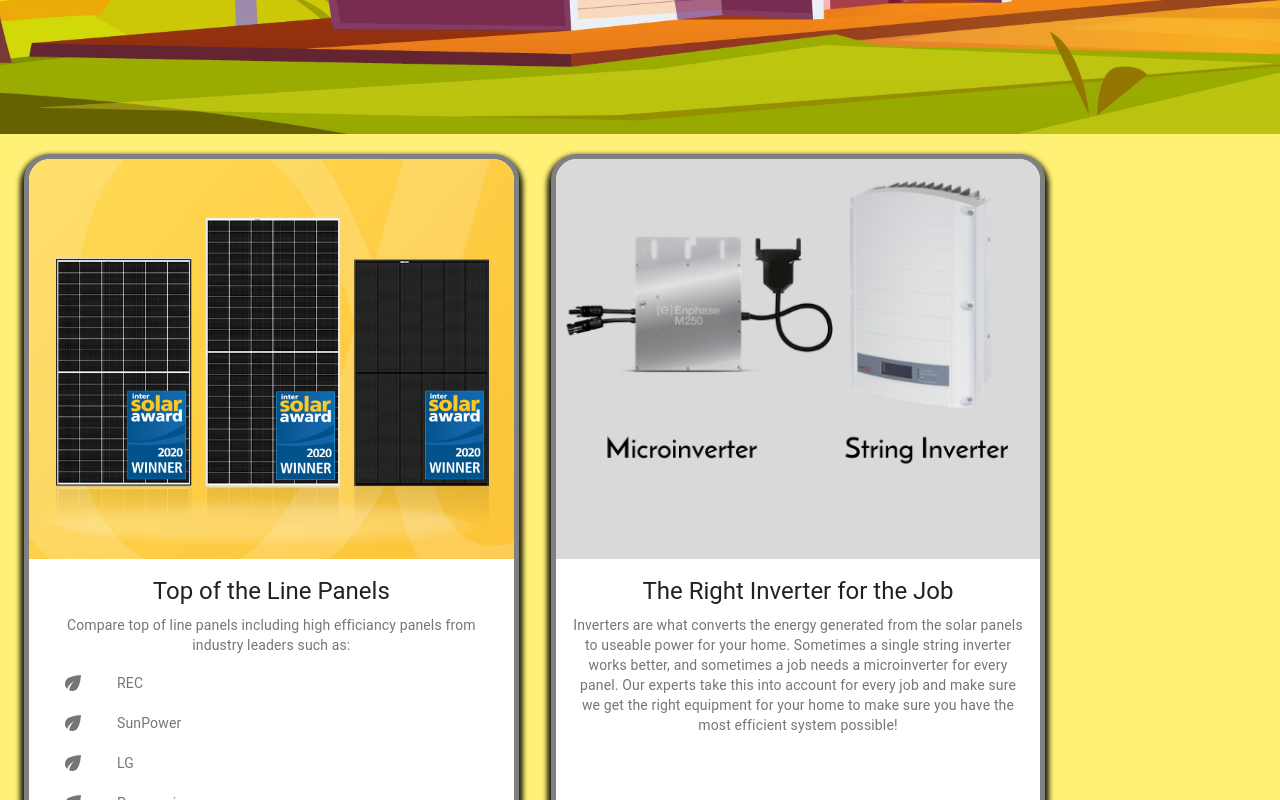
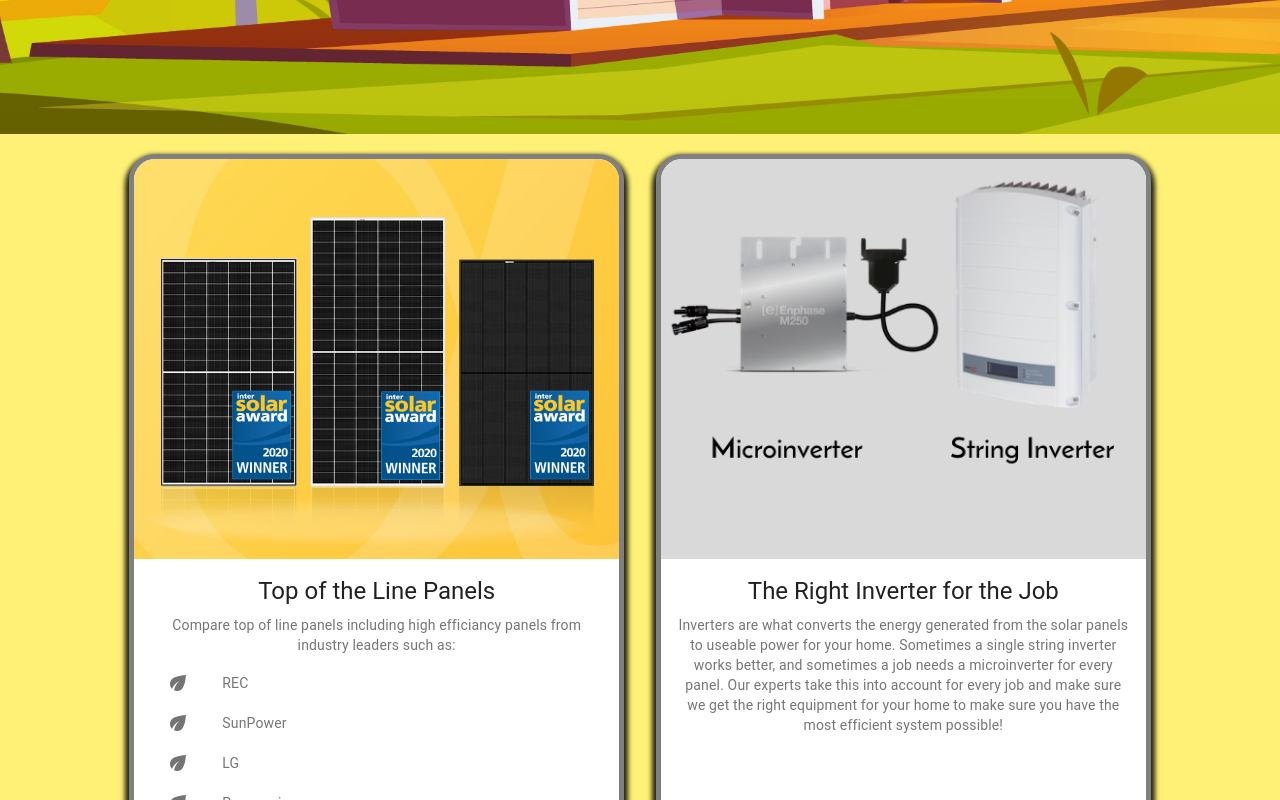
Before and after one commit to NGDino/solar-beat, a React (Create React App) app in the folder solar-beat/: page /equipment in a window 1280 px wide. Shown: the part 640-1440 px from the top of the page. Built offline with nearby package versions, Linux system fonts and the light colour scheme.

Commit message:
equipment bottom padding and center cards

```diff
--- a/solar-beat/src/components/EquipmentCards/index.js
+++ b/solar-beat/src/components/EquipmentCards/index.js
@@ -21,14 +21,17 @@
         boxShadow: '0 5px 5px 4px',
         border: '5px solid grey',
         borderRadius: 26,
+    },
+    wrapper: {
+        paddingBottom: '2rem'
     }
 })
 
 const EquipmentCards = () => {
     const classes = useStyles();
     return(
-        <Container className=''>
-                <Grid container spacing={4} >
+        <Container className={classes.wrapper}>
+                <Grid container spacing={4} justify="center" >
                     <Grid item xs={12} md={5}  >
                     <Box >
                     <Card className={classes.card} borderRadius={26} >
```
Also changed, not shown: 1 other file (tests, documents, lock files or other folders).
